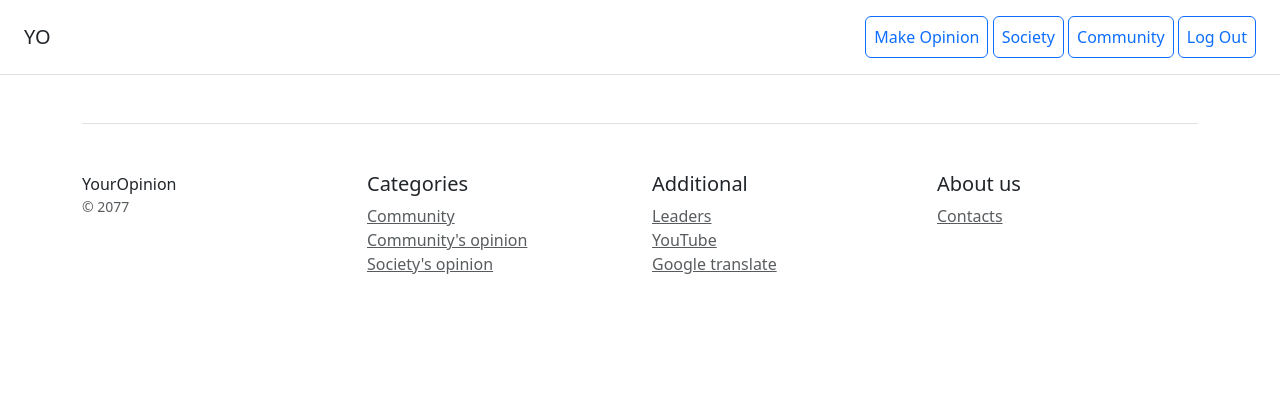
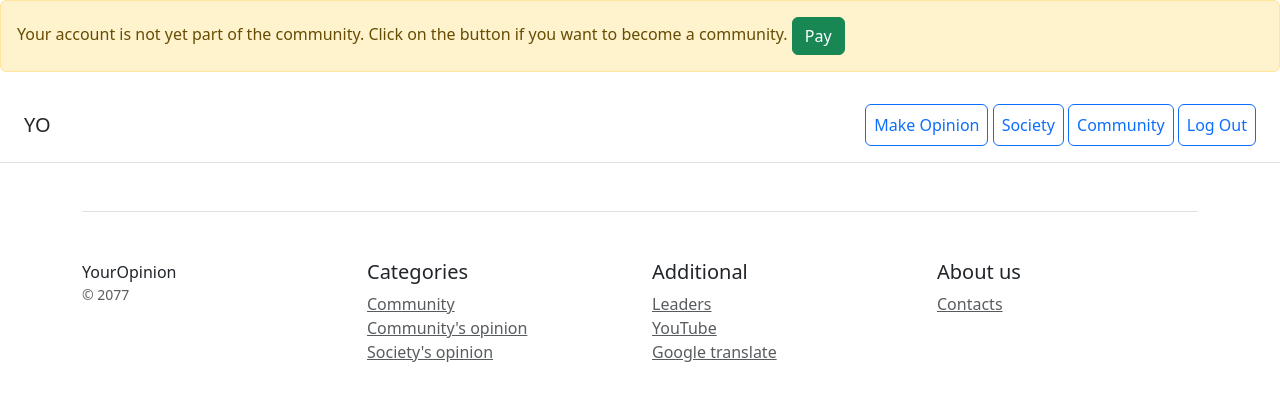
Before and after one commit to zironeed/graduate_work2, a Django app: page / in a window 1280 px wide. Shown: the top 401 px of the page. Run offline with Django 4.2, Linux system fonts and the light colour scheme; the visitor is signed in with stand-in values (Sample User, id 1); some libraries are stand-ins or nearby versions.

Commit message:
add payment notification

```diff
--- a/graduate2/blog/templates/blog/base.html
+++ b/graduate2/blog/templates/blog/base.html
@@ -8,6 +8,12 @@
         <link href="/static/css/bootstrap.min.css" rel="stylesheet">
     </head>
     <body>
+    {% if user.is_authenticated and not user.is_community %}
+<div class="alert alert-warning alert-dismissible fade show" role="alert">
+    Your account is not yet part of the community. Click on the button if you want to become a community.
+    <a href="{% url 'users:payment' %}" class="btn btn-success">Pay</a>
+</div>
+{% endif %}
     <div class="d-flex flex-column flex-md-row align-items-center p-3 px-md-4 mb-3 bg-white border-bottom box-shadow">
         <h5 class="my-0 mr-md-auto font-weight-normal">YO</h5>
         <nav class="ms-auto justify-content-end">
```
